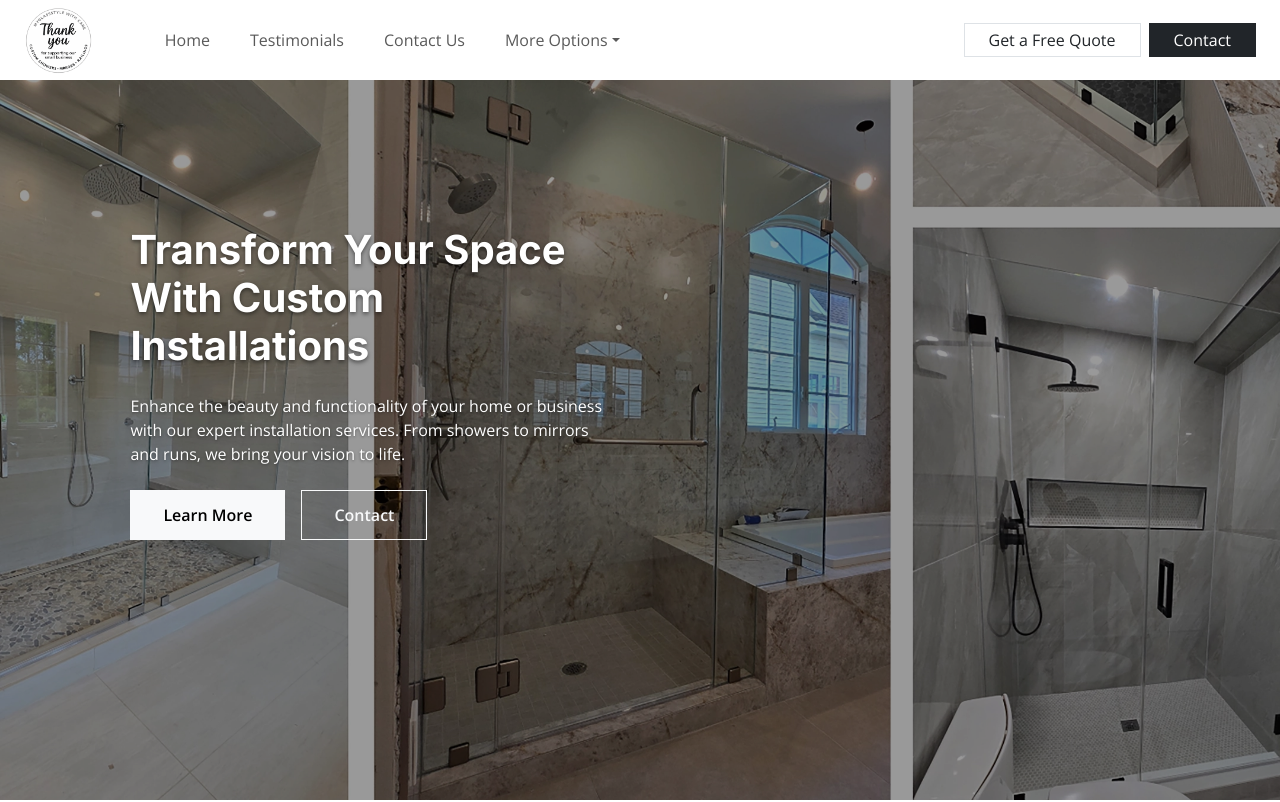
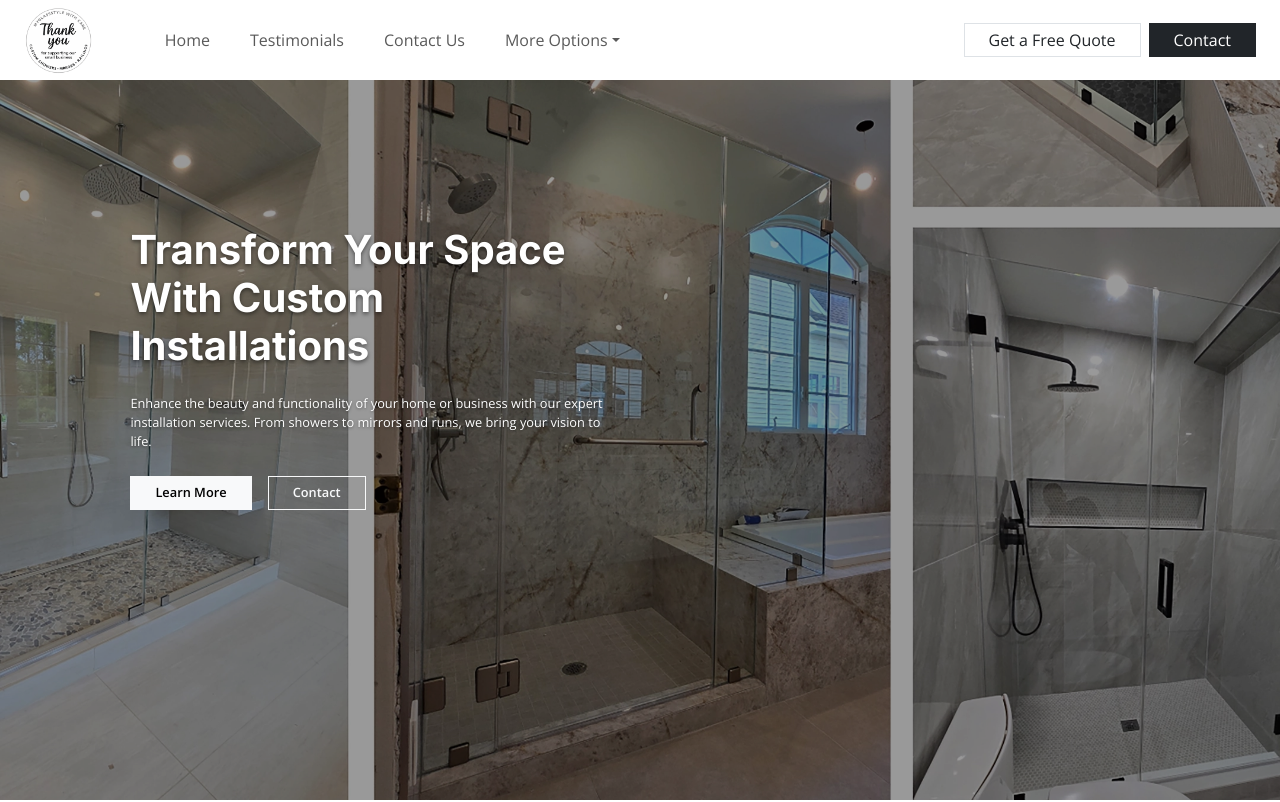
Before and after one commit to KseniiaMarkiv/my-shower-site, a React (Vite) app: page / in a window 1280 px wide. Shown: the top 802 px of the page. Built offline with nearby package versions, Linux system fonts and the light colour scheme; a web font is replaced by a local one.

Commit message:
Fixed Jumbotron design for all device sizes and clean CSS code

```diff
--- a/src/components/JumbotronCarousel.jsx
+++ b/src/components/JumbotronCarousel.jsx
@@ -31,8 +31,8 @@ function JumbotronCarousel() {
               <Container>
                 <Row className="justify-content-start">
                   <Col lg={8} md={10}>
-                    <h3 className="fs-1 jumbotron-title mb-4">{slide.title}</h3>
-                    <p className="jumbotron-text mb-4 fs-6">
+                    <h1 className="fs-1 jumbotron-title mb-4">{slide.title}</h1>
+                    <p className="jumbotron-text mb-4">
                       {slide.text}
                     </p>
                     <div className="jumbotron-buttons">
--- a/src/components/ScrollToTop.jsx
+++ b/src/components/ScrollToTop.jsx
@@ -36,7 +36,6 @@ export default function ScrollToTop() {
          <img
           src={backBtnImg}
           alt="Back to Top"
-          style={{ width: '80px', height: '70px' }}
         />
 
       </button>
--- a/src/styles/App.css
+++ b/src/styles/App.css
@@ -39,11 +39,11 @@ h1, h2, h3, h4, h5, h6 {
 
 .scroll-to-top {
   position: fixed;
-  bottom: 50px;
-  right: 20px;
+  bottom: clamp(30px, 4vw, 50px);
+  right: clamp(10px, 3vw, 20px);
   z-index: 9999;
-  width: 80px;
-  height: 80px;
+  width: clamp(40px, 8vw, 80px);
+  height: clamp(40px, 8vw, 80px);
   border-radius: 50%;
   display: flex;
   align-items: center;
@@ -51,9 +51,8 @@ h1, h2, h3, h4, h5, h6 {
   transition: opacity 0.3s ease-in-out;
 }
 
-@media (max-width: 575.98px) {
-  .scroll-to-top {
-    bottom: 30px;
-    right: 10px;
-  }
+.scroll-to-top img {
+  width: clamp(40px, 6vw, 60px);
+  height: clamp(35px, 5.5vw, 50px);
+  object-fit: contain;
 }
--- a/src/styles/JumbotronCarousel.css
+++ b/src/styles/JumbotronCarousel.css
@@ -18,17 +18,10 @@
 }
 
 .jumbotron-text {
-  font-size: clamp(1rem, 2vw, 1.25rem);
+  font-size: clamp(0.6rem, 1.7vw, 0.8rem);
   color: white;
   text-shadow: 0 1px 3px rgba(0,0,0,0.4);
   max-width: 600px;
-}
-
-.jumbotron-buttons .btn-learn-more,
-.jumbotron-buttons .btn-contact-us {
-  font-size: clamp(0.875rem, 1.5vw, 1rem);
-  padding: 0.5rem 1.25rem;
-  border-radius: 0.5rem;
 }
 
 .jumbotron-img,
@@ -43,7 +36,6 @@
 .jumbotron-img:hover,
 .jumbotron-video:hover {
   filter: brightness(100%);
-  transition: all 0.3s ease-in-out;
 }
 
 .carousel-item {
@@ -56,20 +48,14 @@
 
 .jumbotron-buttons .btn {
   border-radius: 0;
-  padding: 0.75rem 2rem;
-  font-size: 1rem;
   font-weight: 600;
+  font-size: clamp(0.7rem, 1.3vw, 0.8rem);
+  padding: 0.4rem 1.5rem;
 }
-.btn-learn-more:hover {
-  background-color: #ffffff7e;
-  color: #343434;
-  transition: all 0.3s ease-in-out;
-}
-
+.btn-learn-more:hover,
 .btn-contact-us:hover {
   background-color: #ffffff7e;
   color: #343434;
-  transition: all 0.3s ease-in-out;
 }
 
         /* Media Queries */
```
